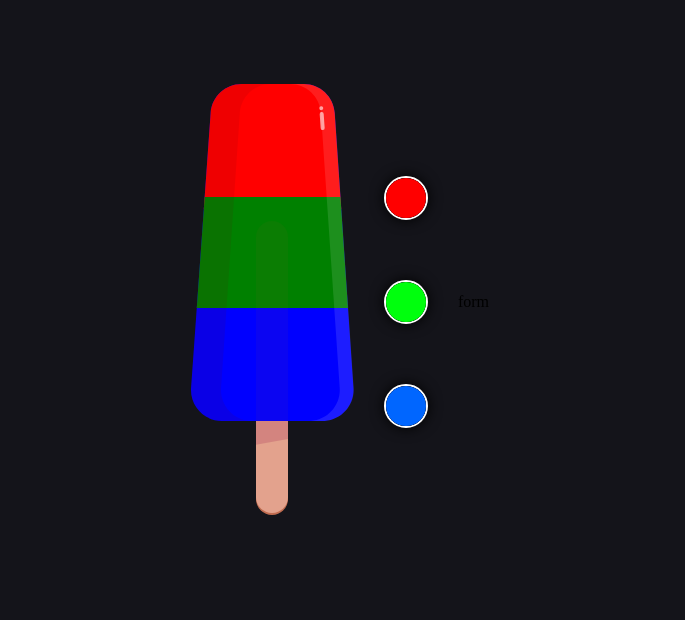
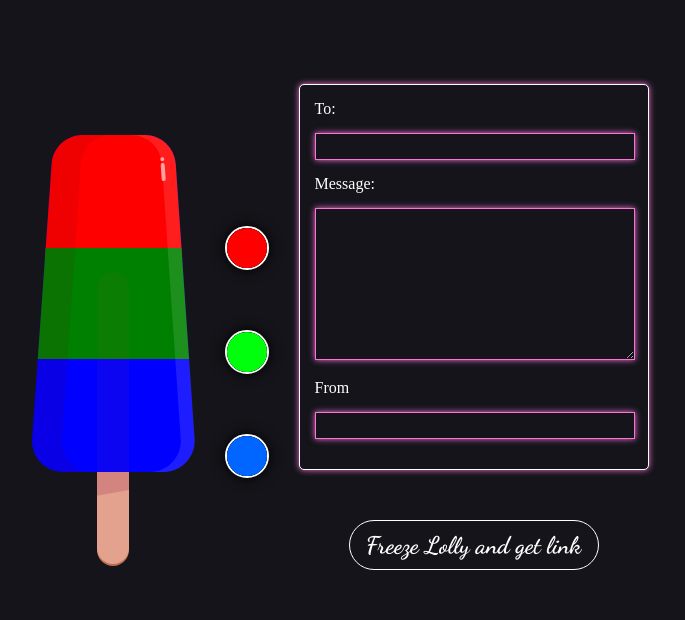
Before and after one commit to HaseebAHMED-afk/JAMStackVirtualLollyApp, a Gatsby site: page /createNew in a window 1280 px wide. Shown: the part 214-834 px from the top of the page, without its empty margins (300-985 px from the left). Before the commit the page ends 800 px from the top, so only its background shows below. Built offline with nearby package versions, Linux system fonts and the light colour scheme; Gatsby itself is replaced by a stand-in of ours; a web font is replaced by a local one.

Commit message:
UI complete

```diff
--- a/src/pages/createNew.tsx
+++ b/src/pages/createNew.tsx
@@ -22,7 +22,21 @@ const createNew = () => {
                </label>
            </div>
            <div>
-               form
+               <div className='form' >
+                   <label htmlFor="recepientName">
+                       To:<br/>
+                       <input  className="inputField text" type="text" name="recepientName" id="recepientName"/>
+                   </label>
+                   <label htmlFor="message">
+                       Message: <br/>
+                       <textarea className="inputField" name="message" id="" cols={30} rows={10}></textarea>
+                   </label>
+                   <label htmlFor="from">
+                       From <br/>
+                       <input className="inputField text" type="text" name="from" id="from"/>
+                   </label>
+               </div>
+               <button className='freeze-btn' >Freeze Lolly and get link</button>
            </div>
            </div>
         </div>
--- a/src/styles/main.css
+++ b/src/styles/main.css
@@ -33,15 +33,17 @@
     color: white;
     font-family: 'Cedarville Cursive', cursive;
     font-size: 7.5ch;
+    text-shadow: 0 0 6px #fa73d9;
 }
 
 .header-para{
     color: white;
     font-family: 'Dancing Script', cursive;
     font-size: 3ch;
+    text-shadow: 0 0 6px #fa73d9;
 }
 
-.navigate-btn{
+.navigate-btn,.freeze-btn{
     margin: 50px;
     width: 250px;
     height: 50px;
@@ -55,11 +57,11 @@
     font-size: 3ch;
 }
 
-.navigate-btn:focus{
+.navigate-btn:focus,.freeze-btn:focus {
     outline: none;
 }
 
-.navigate-btn:hover{
+.navigate-btn:hover, .freeze-btn:hover{
     background-color: white;
     color:rgb(20, 20, 26) ;
 }
@@ -95,6 +97,30 @@
     flex-direction: column;
 }
 
+.form{
+    display: flex;
+    flex-direction: column;
+    border: 1px white solid;
+    padding: 15px;
+    text-align: left;
+    color: white;
+    border-radius: 5px;
+    box-shadow: 0 0 6px #fa73d9;
+}
+
+.inputField{
+    margin: 15px 0;
+    color: white;
+    border: 1px solid #fa73d9;
+    width: 100%;
+    box-shadow: 0 0 6px #fa73d9;
+}
+.text{
+    height: 25px;
+}
+
+
+
 /* colgroup{
     color: #0066ff;
 } */
```
